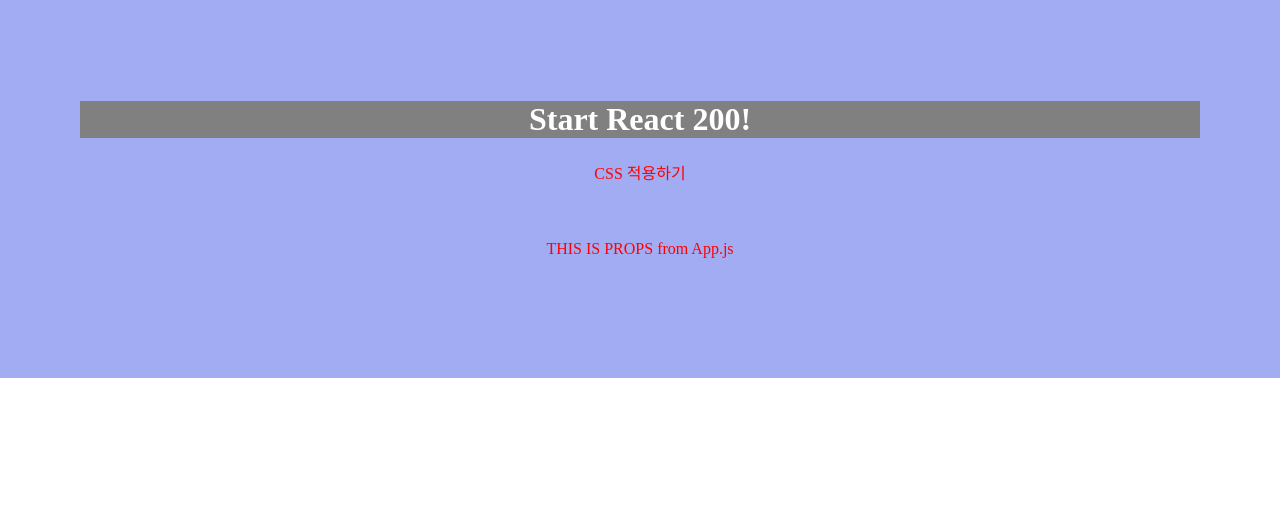
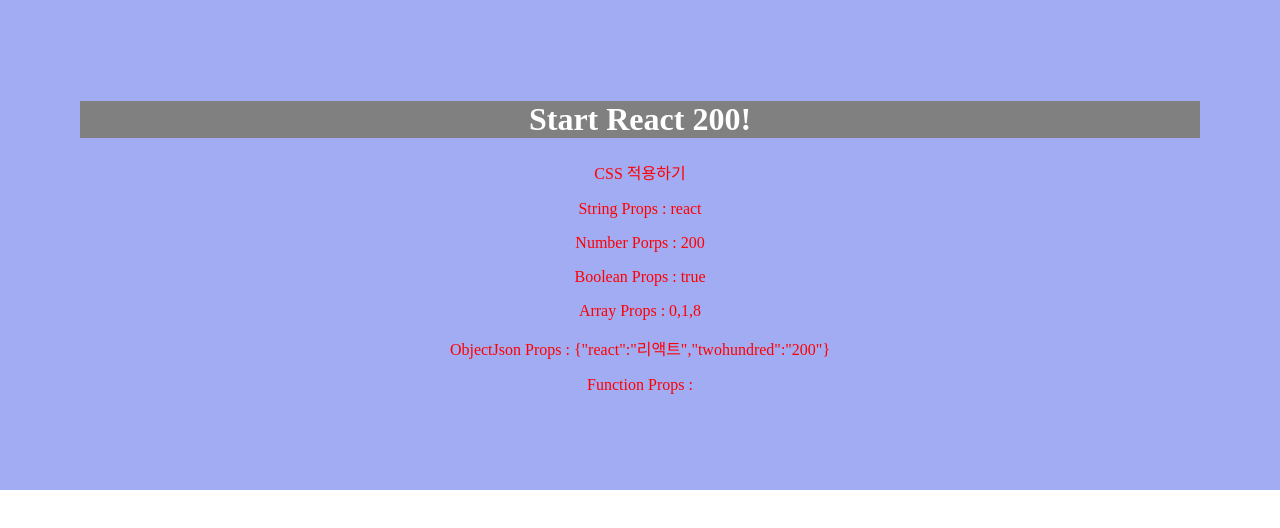
Before and after one commit to ddk9597/React200, a React (Create React App) app: page / in a window 1280 px wide. Shown: the top 528 px of the page. Built offline with nearby package versions, Linux system fonts and the light colour scheme; the HTML template or start-up script is replaced by a standard one.

Commit message:
props 자료형 선언하기. 부모 컴포넌트에서 넘어오는 props변수들의 자료형과 비교하기 위해 자식 컴포넌트에 props에 대한 자료형을 선언한다.

```diff
--- a/src/App.js
+++ b/src/App.js
@@ -1,13 +1,20 @@
 import React from 'react';
 import './App.css';
-import Props from './R017_Props.js';
+import PropsDataType from './R018_PropsDatatype';
 
 function App() {
   return (
     <div>
       <h1>Start React 200!</h1>
       <p>CSS 적용하기</p>
-      <Props props_val = "THIS IS PROPS"/>
+      <PropsDataType
+        String = "react"
+        Number = {200}
+        Boolean = {1==1}
+        Array={[0, 1, 8]}
+        ObjectJson = {{react : "리액트", twohundred:"200"}}
+        Function={console.log("FunctionProps : function!")}
+        />
     </div>
   );
 }
--- /dev/null
+++ b/src/R018_PropsDatatype.js
@@ -0,0 +1,47 @@
+/*
+  자식 컴포넌트에서 props 에 대한 자료형을 선언해 놓으면
+  부모 컴포넌트에서 넘어오는 props 변수들의 자료형과 비교한다.
+  이때 자료형이 일치하지 않는다면
+  경고메시지로 알려준다.
+*/
+
+import React, { Component } from 'react';
+import datatype from 'prop-types';
+
+class PropsDatatype extends Component {
+
+  render() {
+    // render()함수 내에서 지역변수를 선언하여
+    // props로 전달된 값들을 할당한다.
+    let {
+      String, Number, Boolean, Array, ObjectJson, Function
+    } = this.props;
+    return (
+      <div
+        style={{ padding: '0px' }}>
+
+        <p>String Props : {String}</p>
+        <p>Number Porps : {Number}</p>
+        <span>Boolean Props : {Boolean.toString()}</span>
+        <p>Array Props : {Array.toString()}</p>
+
+        <p>ObjectJson Props : {JSON.stringify(ObjectJson)}</p>
+        <p>Function Props : {Function}</p>
+
+      </div>
+    )
+
+  }
+}
+
+/* props 값들 각각에 적합한 자료형을 선언함. */
+PropsDatatype.propTypes = {
+  String : datatype.string,
+  Number : datatype.number,
+  Boolean : datatype.bool,
+  Array : datatype.array,
+  ObjectJson : datatype.object,
+Function : datatype.func,
+};
+
+export default PropsDatatype;
```
Also changed, not shown: 1 other file (tests, documents, lock files or other folders).
